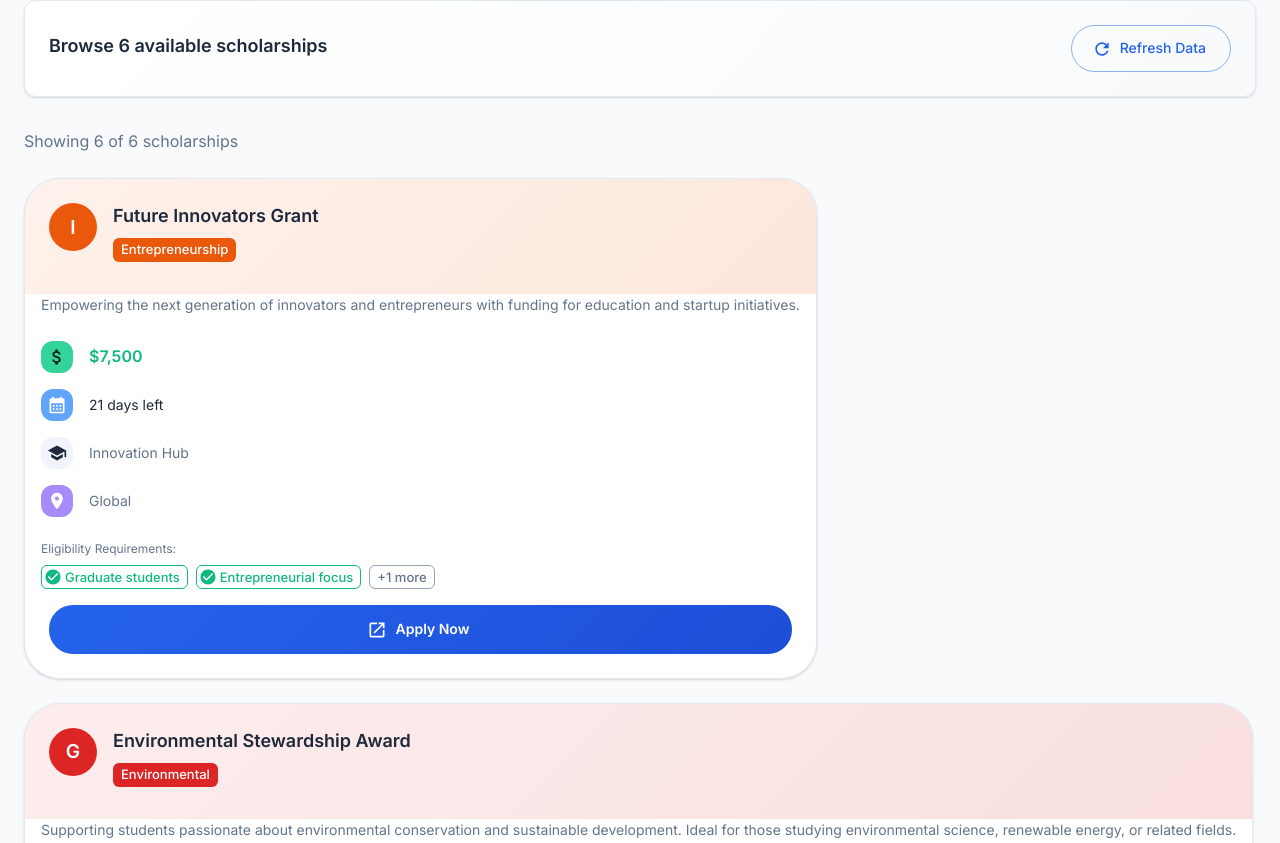
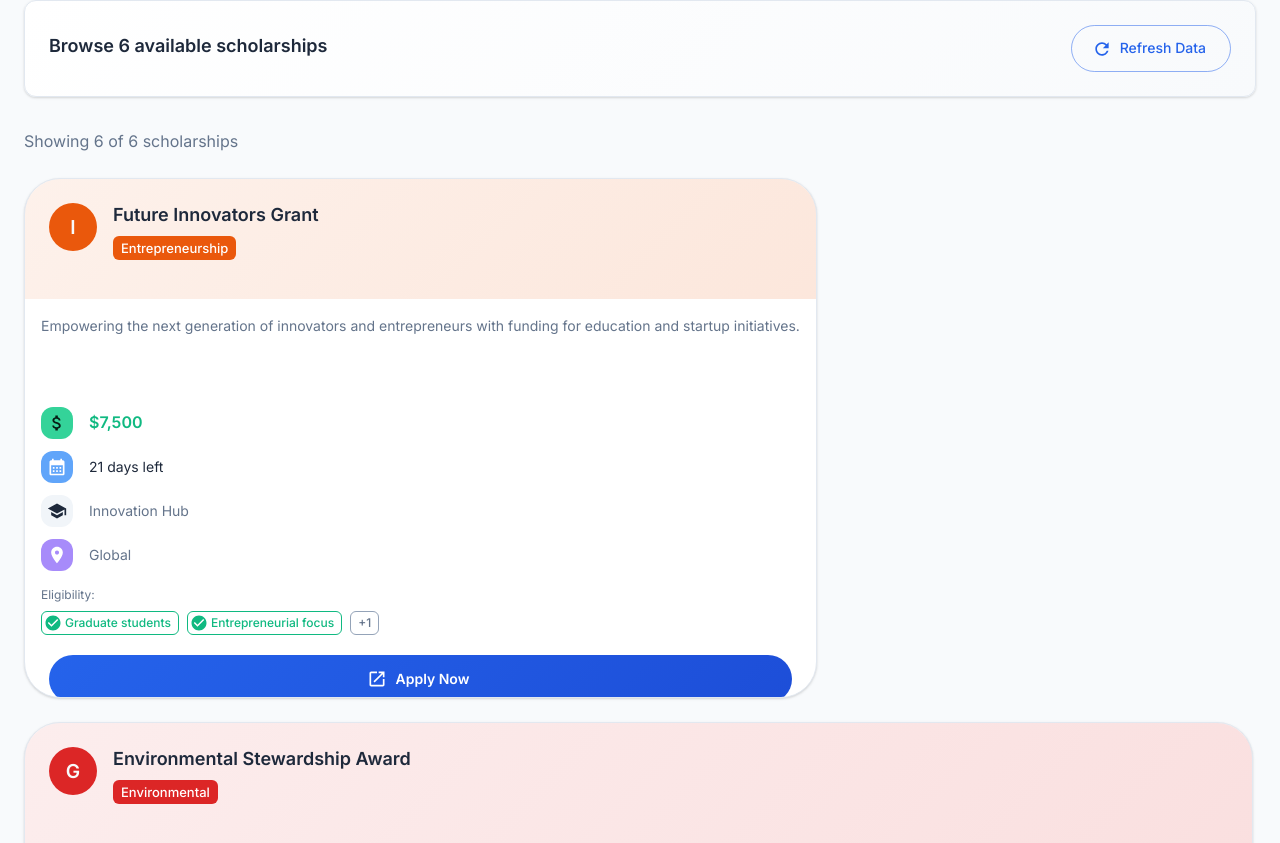
Before and after one commit to daviddagyei/scholscraper, a React (Vite) app: page / in a window 1280 px wide. Shown: the part 857-1700 px from the top of the page. Built offline with nearby package versions, Linux system fonts and the light colour scheme; no server answers.

Commit message:
Fix scholarship card consistent dimensions

```diff
--- a/src/components/scholarship/ScholarshipCard.tsx
+++ b/src/components/scholarship/ScholarshipCard.tsx
@@ -27,7 +27,7 @@ interface ScholarshipCardProps {
 }
 
 /**
- * Modern scholarship card with enhanced visual design
+ * Modern scholarship card with consistent dimensions
  */
 const ScholarshipCard: React.FC<ScholarshipCardProps> = ({ scholarship }) => {
   const { text: deadlineText, isUrgent } = formatDeadline(scholarship.deadline);
@@ -49,7 +49,8 @@ const ScholarshipCard: React.FC<ScholarshipCardProps> = ({ scholarship }) => {
     <Card
       elevation={0}
       sx={{
-        height: '100%',
+        height: 520, // Fixed height for consistency
+        width: '100%',
         display: 'flex',
         flexDirection: 'column',
         transition: 'all 0.3s cubic-bezier(0.4, 0, 0.2, 1)',
@@ -63,12 +64,15 @@ const ScholarshipCard: React.FC<ScholarshipCardProps> = ({ scholarship }) => {
         },
       }}
     >
-      {/* Header with gradient background */}
+      {/* Header with gradient background - Fixed height */}
       <Box
         sx={{
           background: `linear-gradient(135deg, ${getProviderColor(scholarship.provider)}15 0%, ${getProviderColor(scholarship.provider)}25 100%)`,
           p: 3,
           pb: 2,
+          minHeight: 120,
+          display: 'flex',
+          flexDirection: 'column',
         }}
       >
         <Box sx={{ display: 'flex', alignItems: 'flex-start', gap: 2, mb: 2 }}>
@@ -79,12 +83,25 @@ const ScholarshipCard: React.FC<ScholarshipCardProps> = ({ scholarship }) => {
               height: 48,
               fontSize: '1.2rem',
               fontWeight: 600,
+              flexShrink: 0,
             }}
           >
             {scholarship.provider.charAt(0)}
           </Avatar>
           <Box sx={{ flex: 1, minWidth: 0 }}>
-            <Typography variant="h6" component="h3" sx={{ fontWeight: 600, mb: 1 }}>
+            <Typography
+              variant="h6"
+              component="h3"
+              sx={{
+                fontWeight: 600,
+                mb: 1,
+                display: '-webkit-box',
+                WebkitLineClamp: 2,
+                WebkitBoxOrient: 'vertical',
+                overflow: 'hidden',
+                lineHeight: 1.3,
+              }}
+            >
               {scholarship.title}
             </Typography>
             <Chip
@@ -100,8 +117,8 @@ const ScholarshipCard: React.FC<ScholarshipCardProps> = ({ scholarship }) => {
         </Box>
       </Box>
 
-      <CardContent sx={{ flexGrow: 1, pt: 0 }}>
-        {/* Description */}
+      <CardContent sx={{ flexGrow: 1, pt: 2, pb: 1, display: 'flex', flexDirection: 'column' }}>
+        {/* Description - Fixed height with overflow handling */}
         <Typography
           variant="body2"
           color="text.secondary"
@@ -112,13 +129,14 @@ const ScholarshipCard: React.FC<ScholarshipCardProps> = ({ scholarship }) => {
             WebkitLineClamp: 3,
             WebkitBoxOrient: 'vertical',
             overflow: 'hidden',
+            height: '4.8em', // Fixed height for 3 lines
           }}
         >
           {scholarship.description}
         </Typography>
 
-        {/* Key details with modern icons */}
-        <Stack spacing={2}>
+        {/* Key details with modern icons - Fixed spacing */}
+        <Stack spacing={1.5} sx={{ mb: 2 }}>
           <Box sx={{ display: 'flex', alignItems: 'center', gap: 2 }}>
             <Box
               sx={{
@@ -130,6 +148,7 @@ const ScholarshipCard: React.FC<ScholarshipCardProps> = ({ scholarship }) => {
                 borderRadius: 1,
                 backgroundColor: 'success.light',
                 color: 'success.contrastText',
+                flexShrink: 0,
               }}
             >
               <MoneyIcon fontSize="small" />
@@ -150,6 +169,7 @@ const ScholarshipCard: React.FC<ScholarshipCardProps> = ({ scholarship }) => {
                 borderRadius: 1,
                 backgroundColor: isUrgent ? 'error.light' : 'primary.light',
                 color: isUrgent ? 'error.contrastText' : 'primary.contrastText',
+                flexShrink: 0,
               }}
             >
               <CalendarIcon fontSize="small" />
@@ -174,11 +194,20 @@ const ScholarshipCard: React.FC<ScholarshipCardProps> = ({ scholarship }) => {
                 borderRadius: 1,
                 backgroundColor: 'grey.100',
                 color: 'text.primary',
+                flexShrink: 0,
               }}
             >
               <SchoolIcon fontSize="small" />
             </Box>
-            <Typography variant="body2" color="text.secondary">
+            <Typography
+              variant="body2"
+              color="text.secondary"
+              sx={{
+                overflow: 'hidden',
+                textOverflow: 'ellipsis',
+                whiteSpace: 'nowrap',
+              }}
+            >
               {scholarship.provider}
             </Typography>
           </Box>
@@ -194,21 +223,30 @@ const ScholarshipCard: React.FC<ScholarshipCardProps> = ({ scholarship }) => {
                 borderRadius: 1,
                 backgroundColor: 'secondary.light',
                 color: 'secondary.contrastText',
+                flexShrink: 0,
               }}
             >
               <LocationIcon fontSize="small" />
             </Box>
-            <Typography variant="body2" color="text.secondary">
+            <Typography
+              variant="body2"
+              color="text.secondary"
+              sx={{
+                overflow: 'hidden',
+                textOverflow: 'ellipsis',
+                whiteSpace: 'nowrap',
+              }}
+            >
               {scholarship.location}
             </Typography>
           </Box>
         </Stack>
 
-        {/* Eligibility chips */}
+        {/* Eligibility chips - Fixed height section */}
         {scholarship.eligibility.length > 0 && (
-          <Box sx={{ mt: 3 }}>
+          <Box sx={{ mt: 'auto', minHeight: 60 }}>
             <Typography variant="caption" color="text.secondary" gutterBottom display="block" sx={{ mb: 1 }}>
-              Eligibility Requirements:
+              Eligibility:
             </Typography>
             <Box sx={{ display: 'flex', flexWrap: 'wrap', gap: 1 }}>
               {scholarship.eligibility.slice(0, 2).map((criteria, index) => (
@@ -224,15 +262,19 @@ const ScholarshipCard: React.FC<ScholarshipCardProps> = ({ scholarship }) => {
                     '& .MuiChip-icon': {
                       color: 'success.main',
                     },
+                    fontSize: '0.75rem',
                   }}
                 />
               ))}
               {scholarship.eligibility.length > 2 && (
                 <Chip
-                  label={`+${scholarship.eligibility.length - 2} more`}
+                  label={`+${scholarship.eligibility.length - 2}`}
                   size="small"
                   variant="outlined"
-                  sx={{ color: 'text.secondary' }}
+                  sx={{
+                    color: 'text.secondary',
+                    fontSize: '0.75rem',
+                  }}
                 />
               )}
             </Box>
@@ -240,8 +282,8 @@ const ScholarshipCard: React.FC<ScholarshipCardProps> = ({ scholarship }) => {
         )}
       </CardContent>
 
-      {/* Actions */}
-      <CardActions sx={{ p: 3, pt: 0 }}>
+      {/* Actions - Fixed height */}
+      <CardActions sx={{ p: 3, pt: 0, mt: 'auto' }}>
         <Button
           variant="contained"
           startIcon={<LinkIcon />}
--- a/src/components/scholarship/ScholarshipList.tsx
+++ b/src/components/scholarship/ScholarshipList.tsx
@@ -22,7 +22,7 @@ interface ScholarshipListProps {
 }
 
 /**
- * Component for displaying a list of scholarships in a grid layout
+ * Component for displaying a list of scholarships in a grid layout with consistent card sizes
  */
 const ScholarshipList: React.FC<ScholarshipListProps> = ({
   scholarships,
@@ -108,10 +108,22 @@ const ScholarshipList: React.FC<ScholarshipListProps> = ({
         </Box>
       )}
 
-      {/* Scholarship grid */}
+      {/* Scholarship grid with consistent card heights */}
       <Grid container spacing={3}>
         {scholarships.map((scholarship) => (
-          <Grid item xs={12} sm={6} lg={4} key={scholarship.id}>
+          <Grid
+            item
+            xs={12}
+            sm={6}
+            lg={4}
+            key={scholarship.id}
+            sx={{
+              display: 'flex',
+              '& > *': {
+                width: '100%',
+              }
+            }}
+          >
             <ScholarshipCard scholarship={scholarship} />
           </Grid>
         ))}
```
